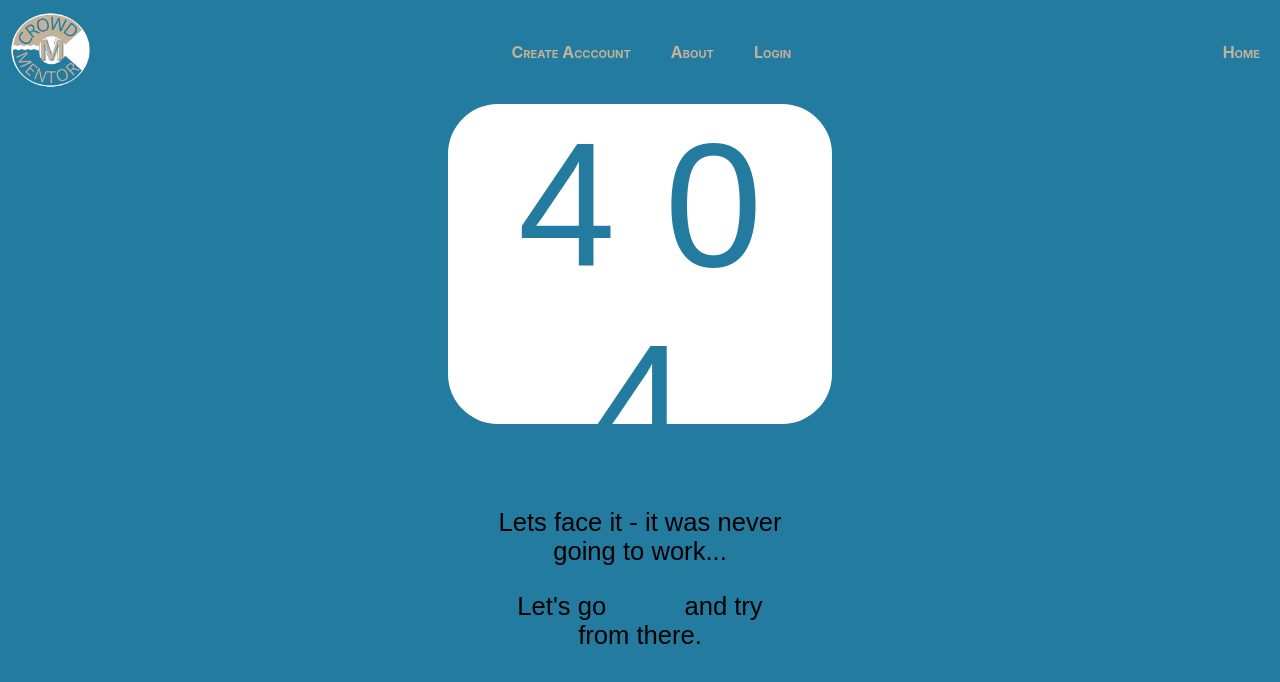
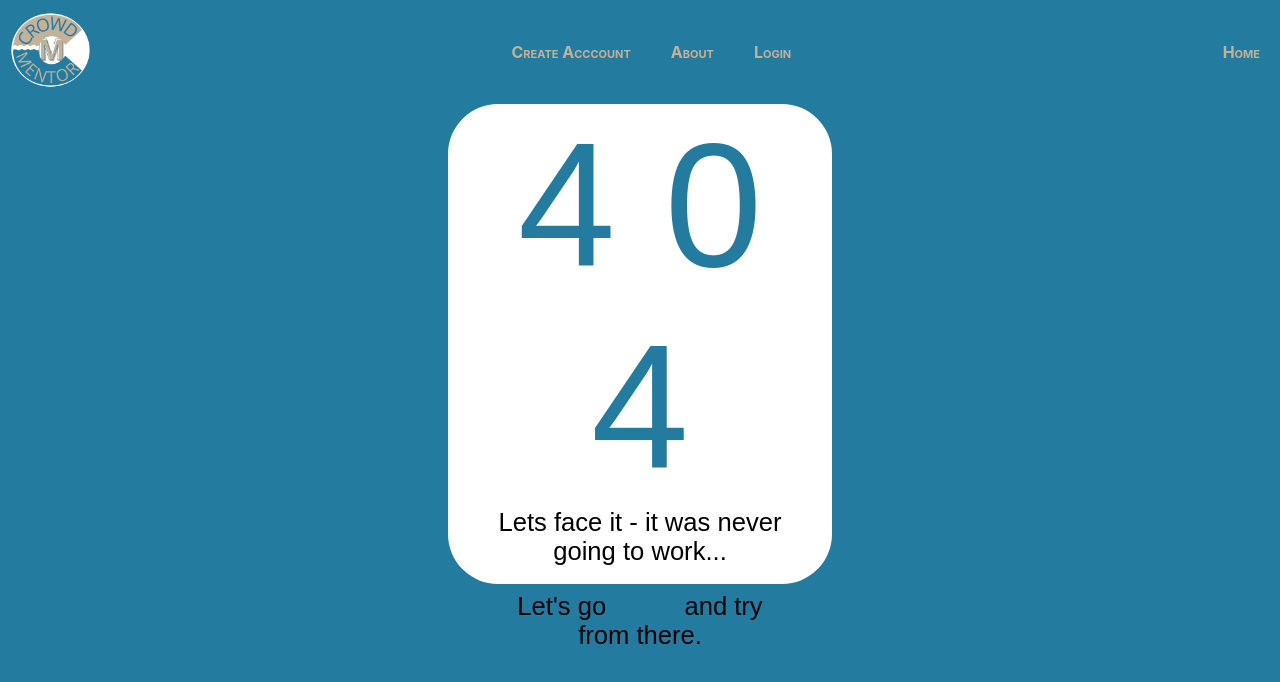
Before and after one commit to mossk92/CrowdMentor, a React (Create React App) app: page /404 in a window 1280 px wide. Shown: the top 682 px of the page. Built offline with nearby package versions, Linux system fonts and the light colour scheme.

Commit message:
404 update CSS

```diff
--- a/src/index.css
+++ b/src/index.css
@@ -23,7 +23,7 @@ code {
 .mainbox {
   background-color: #ffffff;
   margin: auto;
-  height: 40vh;
+  height: 60vh;
   width: 30vw;
   display: block;
   justify-content: center;
```
